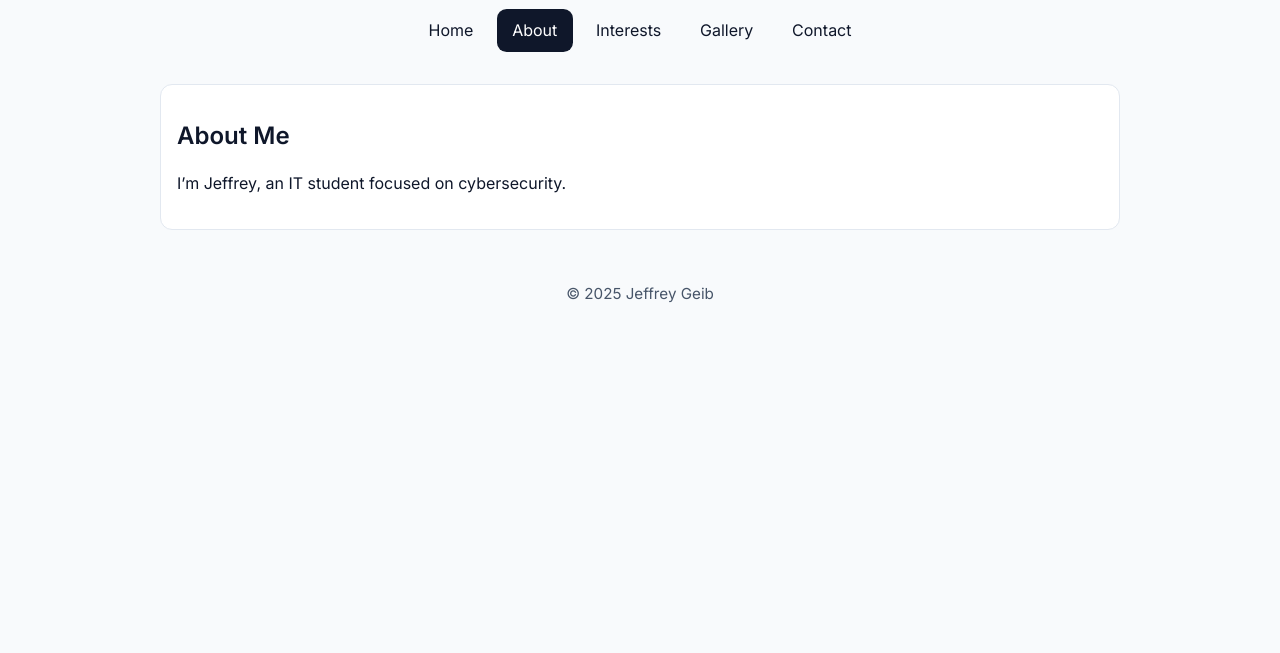
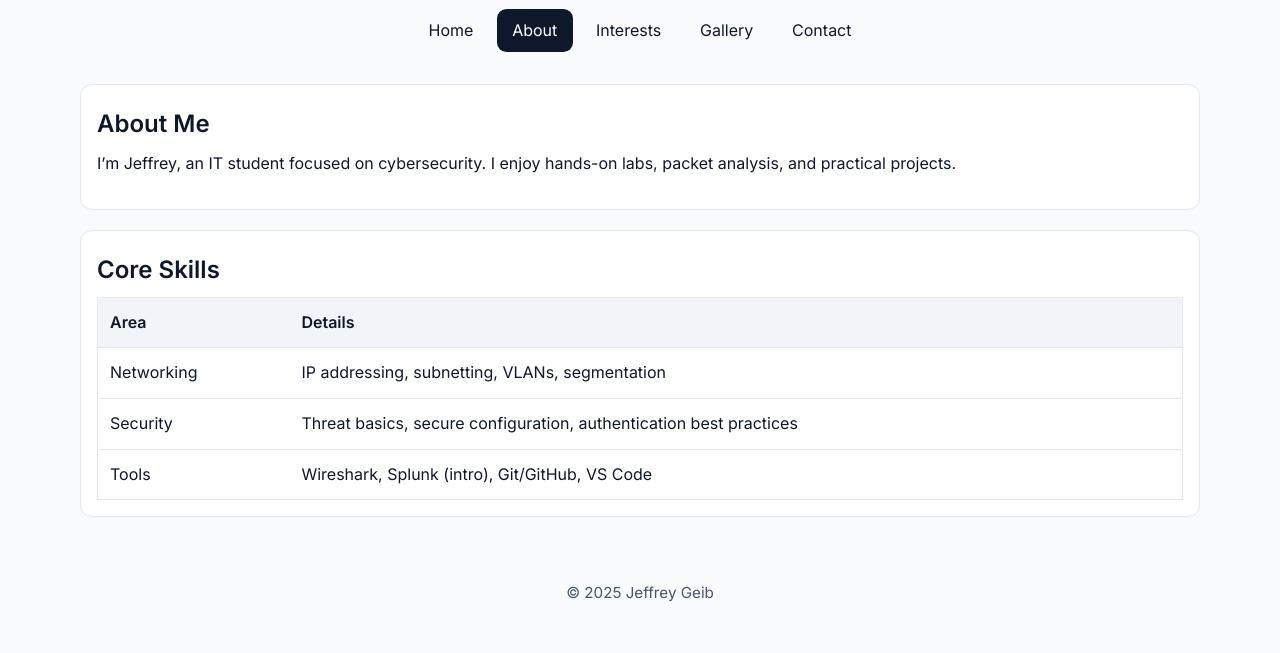
Before and after one commit to jeffreygeib7-maker/portfolio, a plain HTML site: page about.html in a window 1280 px wide. Shown: the part 193-846 px from the top of the page. Before the commit the page ends 800 px from the top, so only its background shows below. Drawn offline with Linux system fonts and the light colour scheme.

Commit message:
Add files via upload
updated files for assessment 3

```diff
--- a/about.html
+++ b/about.html
@@ -17,10 +17,9 @@
   <link href="https://fonts.googleapis.com/css2?family=Inter:wght@400;600&display=swap" rel="stylesheet">
 </head>
 <body>
+  <div class="frame">
     <header id="site-header">
-    <a class="brand" href="index.html">
-      <img src="img/logo.png" alt="Logo" width="72" height="72">
-    </a>
+      <a class="brand" href="index.html"><img src="img/logo.png" alt="Logo" width="72" height="72"></a>
       <h1 class="site-title">Jeffrey Geib</h1>
       <p class="tagline">IT Student & Aspiring Cybersecurity Professional</p>
     </header>
@@ -34,17 +33,47 @@
         <li><a href="contact.html">Contact</a></li>
       </ul>
     </nav>
+  </div>
 
-  <main id="content">
+  <main id="content" class="frame">
     <article>
       <section>
         <h2>About Me</h2>
-        <p>I’m Jeffrey, an IT student focused on cybersecurity.</p>
+        <p>I’m Jeffrey, an IT student focused on cybersecurity. I enjoy hands-on labs, packet analysis, and practical projects.</p>
+      </section>
+
+      <!-- Table requirement (3+ rows, 2+ columns, with <th> header row) -->
+      <section aria-labelledby="skills">
+        <h2 id="skills">Core Skills</h2>
+        <div class="table-wrap">
+          <table>
+            <thead>
+              <tr>
+                <th>Area</th>
+                <th>Details</th>
+              </tr>
+            </thead>
+            <tbody>
+              <tr>
+                <td>Networking</td>
+                <td>IP addressing, subnetting, VLANs, segmentation</td>
+              </tr>
+              <tr>
+                <td>Security</td>
+                <td>Threat basics, secure configuration, authentication best practices</td>
+              </tr>
+              <tr>
+                <td>Tools</td>
+                <td>Wireshark, Splunk (intro), Git/GitHub, VS Code</td>
+              </tr>
+            </tbody>
+          </table>
+        </div>
       </section>
     </article>
   </main>
 
-  <footer id="site-footer">
+  <footer id="site-footer" class="frame">
     <p>&copy; <span id="year"></span> Jeffrey Geib</p>
     <script>document.getElementById('year').textContent = new Date().getFullYear();</script>
   </footer>
--- a/css/styles.css
+++ b/css/styles.css
@@ -1,98 +1,151 @@
 /*
   Author: Jeffrey Geib
-  Date: 2025-09-24
+  Date: 2025-10-01
   File: css/styles.css
-  Description: Shared external stylesheet controlling typography, colors, layout, nav, and images.
+  Description:
+    - Liquid, responsive layout using CSS Grid + Flexbox
+    - One shared stylesheet for all pages (header, nav, content, footer)
+    - Demonstrates the box model, a styled UL nav, a responsive table, and a responsive gallery
 */
 
-/* ========== Base / Resets ========== */
+/* ========== Base / Tokens ========== */
 * { box-sizing: border-box; }
+:root{
+  --bg: #f8fafc;
+  --panel: #ffffff;
+  --text: #0f172a;
+  --muted:#475569;
+  --line:#e2e8f0;
+  --accent:#0f172a;
+  --gutter: 1rem;               /* horizontal padding */
+  --maxw: 72rem;                /* ~1152px, just a comfortable cap */
+}
 html { font-size: 16px; }
 body {
   margin: 0;
-  padding: 0 1rem;
   font-family: "Inter", system-ui, -apple-system, Segoe UI, Roboto, Arial, sans-serif;
-  color: #0f172a;                 /* text color */
-  background: #f8fafc;            /* page background */
+  color: var(--text);
+  background: var(--bg);
   line-height: 1.6;
 }
 
-/* ========== Layout shells (IDs) ========== */
-#site-header, #primary-nav, #content, #site-footer {
-  max-width: 960px;
-  margin: 0 auto;
+/*
+  Liquid "frame":
+  - width: 100% (liquid)
+  - max-width: var(--maxw) to keep line lengths readable on huge screens
+  - side padding uses --gutter
+*/
+.frame {
+  width: 100%;
+  max-width: var(--maxw);
+  margin-inline: auto;
+  padding-inline: var(--gutter);
 }
 
+/* ========== Header ========== */
 #site-header {
   text-align: center;
   padding: 2rem 0 1rem;
 }
+.site-title { margin: .25rem 0; font-size: 1.8rem; font-weight: 600; }
+.tagline { margin: 0; color: var(--muted); }
+.brand img { display:block; margin: 0 auto; height: auto; }
 
-.site-title {                 /* class selector */
-  margin: .25rem 0;
-  font-size: 1.8rem;
-  font-weight: 600;
-}
-.tagline { margin: 0; color: #475569; }
-
-/* ========== Navigation (styled UL) ========== */
-.nav {                         /* class on <ul> */
+/* ========== Navigation (UL-based, styled) ========== */
+#primary-nav { margin-block: .75rem 2rem; }
+.nav {
   list-style: none;
-  margin: .75rem 0 2rem;
-  padding: 0;
+  padding: 0; margin: 0;
   display: flex;
   gap: .5rem;
   justify-content: center;
-  flex-wrap: wrap;
+  flex-wrap: wrap;               /* wraps on small screens (liquid) */
 }
-
-.nav a {                       /* element selector */
-  display: inline-block;
-  text-decoration: none;
-  color: #0f172a;
+.nav a{
+  display:inline-block;
+  text-decoration:none;
+  color: var(--text);
   padding: .5rem .9rem;
   border-radius: .6rem;
   border: 1px solid transparent;
   transition: background .2s, color .2s, border-color .2s;
 }
+.nav a:hover{ background:#e2e8f0; border-color:#cbd5e1; }
+.nav a.active{ background: var(--accent); color:#fff; }
 
-.nav a:hover { background: #e2e8f0; border-color: #cbd5e1; }
-.nav a.active { background: #0f172a; color: #ffffff; }
-
-/* ========== Headings, paragraphs ========== */
-h1, h2, h3 { color: #0f172a; line-height: 1.25; }
+/* ========== Global content shells ========== */
+#content { margin-block: 0 2rem; }
+section{
+  background: var(--panel);
+  border: 1px solid var(--line);
+  border-radius: 12px;
+  padding: 1rem;
+  margin: 0 0 1.25rem;
+}
+h1,h2,h3 { color: var(--text); line-height: 1.25; margin: .5rem 0 .75rem; }
 p { margin: 0 0 1rem; }
-
-/* ========== Content sections demonstrate the box model ========== */
-section {
-  background: #ffffff;
-  border: 1px solid #e2e8f0;       /* border (part of box model) */
-  border-radius: 12px;
-  padding: 1rem;                    /* padding (inside border) */
-  margin: 0 0 1.25rem;              /* margin (outside border) */
-}
-
-/* ========== Images ========== */
 img { max-width: 100%; height: auto; display: block; }
 
-/* ========== Gallery grid (for gallery.html) ========== */
-.gallery {
+/* ========== Index/Homepage layout ========== */
+/*
+  Liquid Grid: columns auto-fit based on available width.
+  minmax(18rem, 1fr) means:
+  - Each column is at least ~288px (18rem) but can stretch up to an equal fraction (1fr).
+*/
+.home-grid {
   display: grid;
-  grid-template-columns: repeat(auto-fill, minmax(220px, 1fr));
+  grid-template-columns: repeat(auto-fit, minmax(18rem, 1fr));
   gap: 1rem;
 }
 
-.gallery img {
-  border: 2px solid #e2e8f0;      /* border */
+/* ========== About/Contact: responsive table ========== */
+.table-wrap { overflow-x: auto; } /* Avoid horizontal scroll on tiny screens */
+table {
+  width: 100%;
+  border-collapse: collapse;
+  background: var(--panel);
+  border: 1px solid var(--line);
+  border-radius: 12px;           /* visual only; collapse hides outer radius */
+}
+th, td {
+  text-align: left;
+  padding: .75rem;
+  border-bottom: 1px solid var(--line);
+  vertical-align: top;
+}
+thead th {
+  background: #f1f5f9;           /* subtle header background */
+  font-weight: 600;
+}
+tbody tr:last-child td { border-bottom: none; }
+
+/* ========== Gallery grid ========== */
+/*
+  At least two dynamic columns; this creates many columns as space allows,
+  and gracefully drops to fewer columns as the viewport narrows (liquid).
+*/
+.gallery {
+  display: grid;
+  grid-template-columns: repeat(auto-fill, minmax(14rem, 1fr));
+  gap: 1rem;
+}
+.gallery img{
+  border: 2px solid var(--line);
   border-radius: 10px;
-  padding: .25rem;                 /* padding */
-  background: #ffffff;
+  padding: .25rem;
+  background: #fff;
 }
 
 /* ========== Footer ========== */
-#site-footer {
-  text-align: center;
-  color: #475569;
+#site-footer{
+  text-align:center;
+  color: var(--muted);
   padding: 2rem 0;
   font-size: .95rem;
 }
+
+/* ========== Small enhancements for very narrow screens ========== */
+@media (max-width: 22rem){ /* ~352px */
+  .site-title { font-size: 1.4rem; }
+  .nav a { padding: .4rem .7rem; }
+}
```
Also changed, not shown: contact.html (+10 -6 lines), gallery.html (+12 -10 lines), index.html (+20 -12 lines), interests.html (+13 -12 lines), 2 other files. Lines whose indentation alone changed are shown as unchanged.
